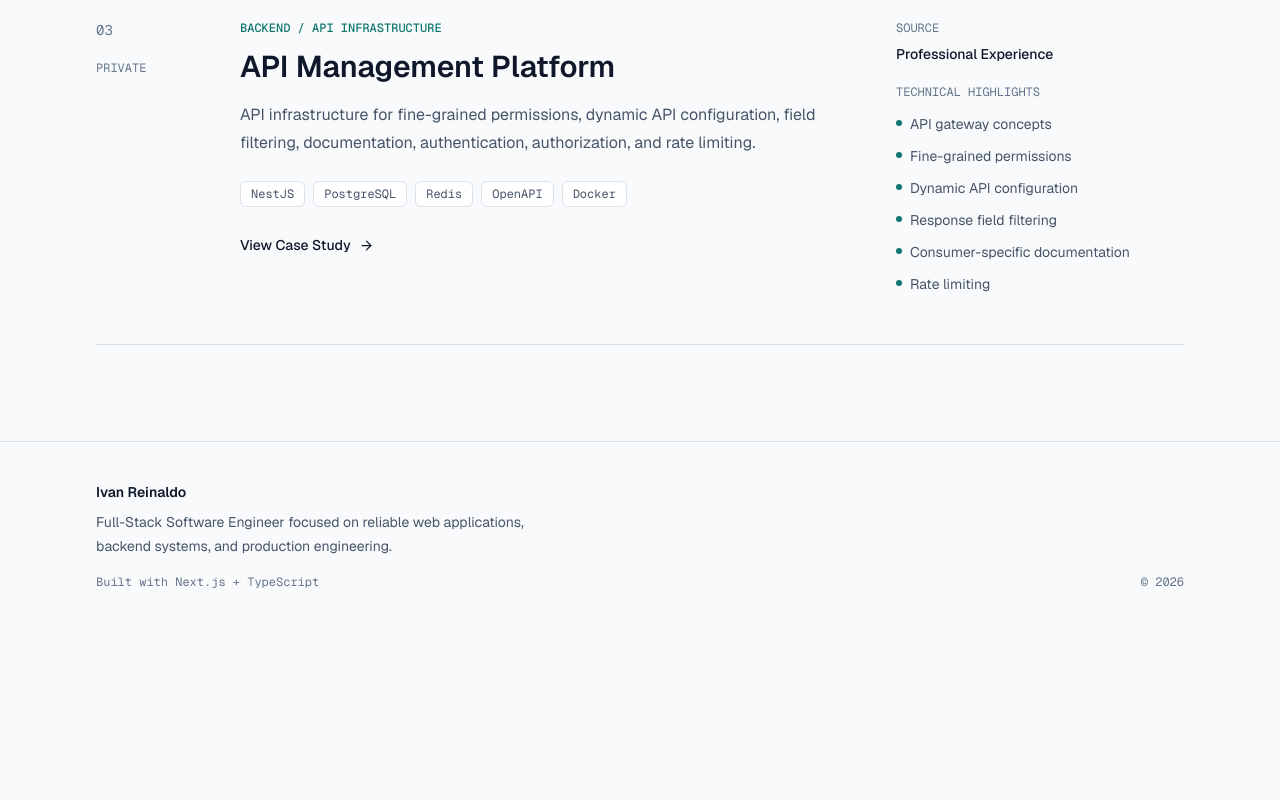
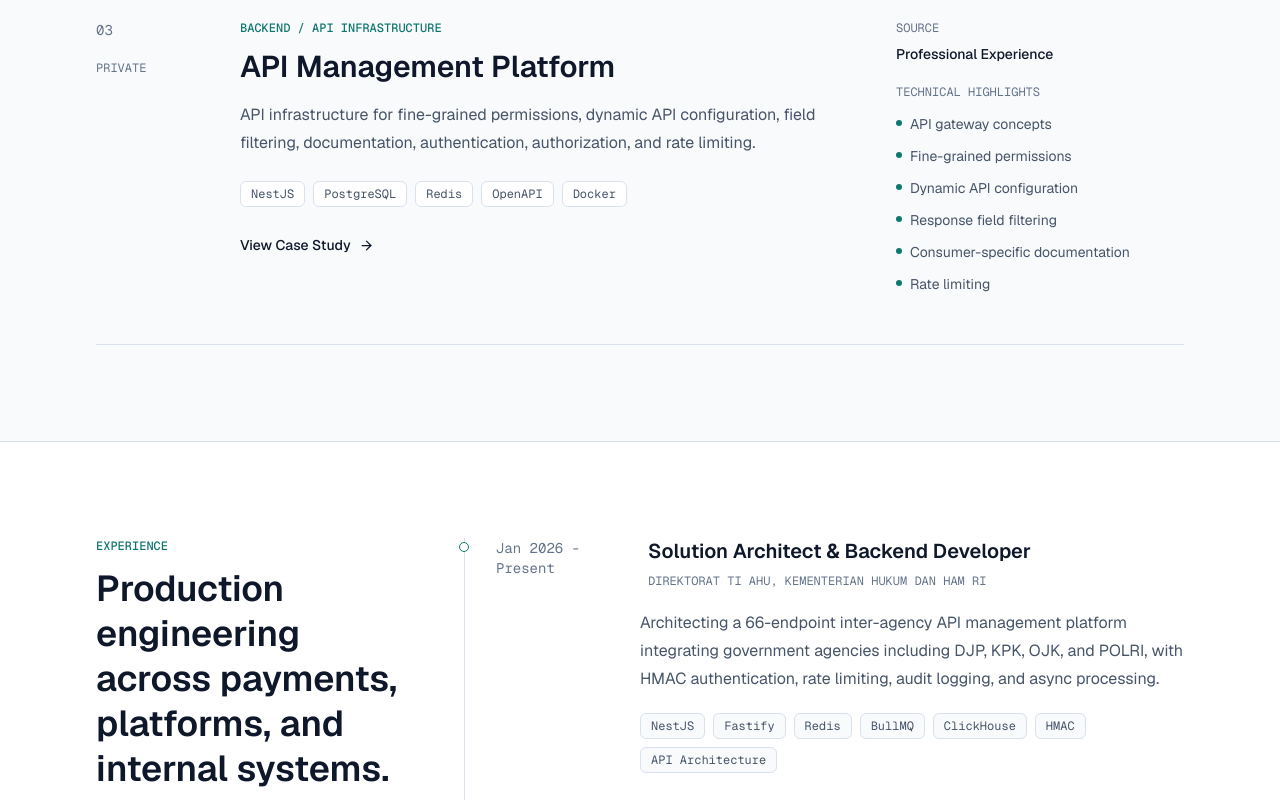
Before and after one commit to reinaldoivan777/ivan-reinaldo, a Next.js app: page / in a window 1280 px wide. Shown: the part 2000-2800 px from the top of the page. Before the commit the page ends 2630 px from the top, so only its background shows below. Built offline with nearby package versions, Linux system fonts and the light colour scheme.

Commit message:
feat: Build experience timeline.

```diff
--- a/src/app/page.tsx
+++ b/src/app/page.tsx
@@ -1,3 +1,4 @@
+import { Experience } from "@/components/sections/experience";
 import { Hero } from "@/components/sections/hero";
 import { Metrics } from "@/components/sections/metrics";
 import { SelectedWork } from "@/components/sections/selected-work";
@@ -8,6 +9,7 @@ export default function Home() {
       <Hero />
       <Metrics />
       <SelectedWork />
+      <Experience />
     </>
   );
 }
--- /dev/null
+++ b/src/components/sections/experience.tsx
@@ -0,0 +1,76 @@
+import { experience } from "@/data/experience";
+
+export function Experience() {
+  return (
+    <section
+      id="experience"
+      className="border-t border-border bg-surface"
+      aria-labelledby="experience-heading"
+    >
+      <div className="mx-auto w-full max-w-6xl px-[var(--container-inline)] py-20 sm:py-24">
+        <div className="grid gap-12 lg:grid-cols-[20rem_minmax(0,1fr)]">
+          <div>
+            <p className="font-mono text-xs font-medium uppercase text-accent">
+              Experience
+            </p>
+            <h2
+              id="experience-heading"
+              className="mt-3 text-3xl font-semibold leading-tight text-foreground sm:text-4xl"
+            >
+              Production engineering across payments, platforms, and internal
+              systems.
+            </h2>
+          </div>
+
+          <div className="relative">
+            <div
+              className="absolute left-0 top-0 hidden h-full w-px bg-border sm:block"
+              aria-hidden="true"
+            />
+
+            <div className="grid gap-10">
+              {experience.map((item) => (
+                <article
+                  key={`${item.period}-${item.title}`}
+                  className="relative grid gap-5 border-l border-border pl-5 sm:border-l-0 sm:pl-8"
+                >
+                  <span
+                    className="absolute -left-[5px] top-1 hidden size-2.5 rounded-full border border-accent bg-surface sm:block"
+                    aria-hidden="true"
+                  />
+
+                  <div className="grid gap-2 sm:grid-cols-[9rem_minmax(0,1fr)]">
+                    <p className="font-mono text-sm text-muted">{item.period}</p>
+                    <div>
+                      <h3 className="text-xl font-semibold leading-snug text-foreground">
+                        {item.title}
+                      </h3>
+                      <p className="mt-2 font-mono text-xs uppercase text-muted">
+                        {item.domain}
+                      </p>
+                    </div>
+                  </div>
+
+                  <p className="max-w-2xl text-base leading-7 text-muted-foreground sm:ml-36">
+                    {item.description}
+                  </p>
+
+                  <div className="flex flex-wrap gap-2 sm:ml-36">
+                    {item.technologies.map((technology) => (
+                      <span
+                        key={technology}
+                        className="rounded-md border border-border bg-background px-2.5 py-1 font-mono text-xs text-muted-foreground"
+                      >
+                        {technology}
+                      </span>
+                    ))}
+                  </div>
+                </article>
+              ))}
+            </div>
+          </div>
+        </div>
+      </div>
+    </section>
+  );
+}
--- a/src/data/experience.ts
+++ b/src/data/experience.ts
@@ -2,11 +2,67 @@ import type { ExperienceItem } from "@/types/portfolio";
 
 export const experience = [
   {
-    period: "2020 - 2026",
-    title: "Software Engineer -> Lead Frontend Engineer",
-    domain: "Fintech / Payment Industry",
+    period: "Jan 2026 - Present",
+    title: "Solution Architect & Backend Developer",
+    domain: "Direktorat TI AHU, Kementerian Hukum dan HAM RI",
     description:
-      "Built and maintained production applications across payment systems, merchant platforms, internal dashboards, and customer-facing applications.",
-    technologies: ["React", "Next.js", "TypeScript", "Node.js", "Redis", "Docker"],
+      "Architecting a 66-endpoint inter-agency API management platform integrating government agencies including DJP, KPK, OJK, and POLRI, with HMAC authentication, rate limiting, audit logging, and async processing.",
+    technologies: [
+      "NestJS",
+      "Fastify",
+      "Redis",
+      "BullMQ",
+      "ClickHouse",
+      "HMAC",
+      "API Architecture",
+    ],
+  },
+  {
+    period: "Oct 2022 - Apr 2026",
+    title: "Lead Frontend Developer",
+    domain: "PT Qoin Digital Indonesia",
+    description:
+      "Led frontend engineering across multiple product teams, built a shared component library adopted by 5+ teams, reduced CI/CD build time by 80%, mentored 7 developers, and established code quality standards.",
+    technologies: [
+      "React",
+      "Next.js",
+      "TypeScript",
+      "Vite",
+      "Playwright",
+      "Astro",
+      "Monorepo",
+    ],
+  },
+  {
+    period: "Mar 2020 - Oct 2022",
+    title: "Frontend Developer",
+    domain: "PT Qoin Digital Indonesia",
+    description:
+      "Developed and maintained multiple web applications serving thousands of active users, integrated REST APIs with backend teams, improved data-fetch efficiency, and resolved critical production bugs.",
+    technologies: ["React", "Next.js", "Redux", "SCSS", "REST APIs"],
+  },
+  {
+    period: "Apr 2019 - Dec 2019",
+    title: "Frontend Developer",
+    domain: "Komodo Digital",
+    description:
+      "Developed admin dashboard and web application features, authored unit and end-to-end tests, and increased test coverage across core user flows.",
+    technologies: ["React", "Redux", "Jest", "Enzyme", "Cypress"],
+  },
+  {
+    period: "Jan 2019 - Apr 2019",
+    title: "Frontend Developer",
+    domain: "Moselo (PT. Komunitas Karya Kencana)",
+    description:
+      "Developed product features, maintained the existing frontend codebase, and debugged application issues to keep user-facing functionality stable.",
+    technologies: ["React", "Redux", "styled-components"],
+  },
+  {
+    period: "Mar 2017 - May 2018",
+    title: "Frontend Developer",
+    domain: "Promogo",
+    description:
+      "Built web and admin applications, maintained the frontend codebase, and resolved bugs to support a consistent product experience.",
+    technologies: ["React", "Redux"],
   },
 ] satisfies ExperienceItem[];
```
